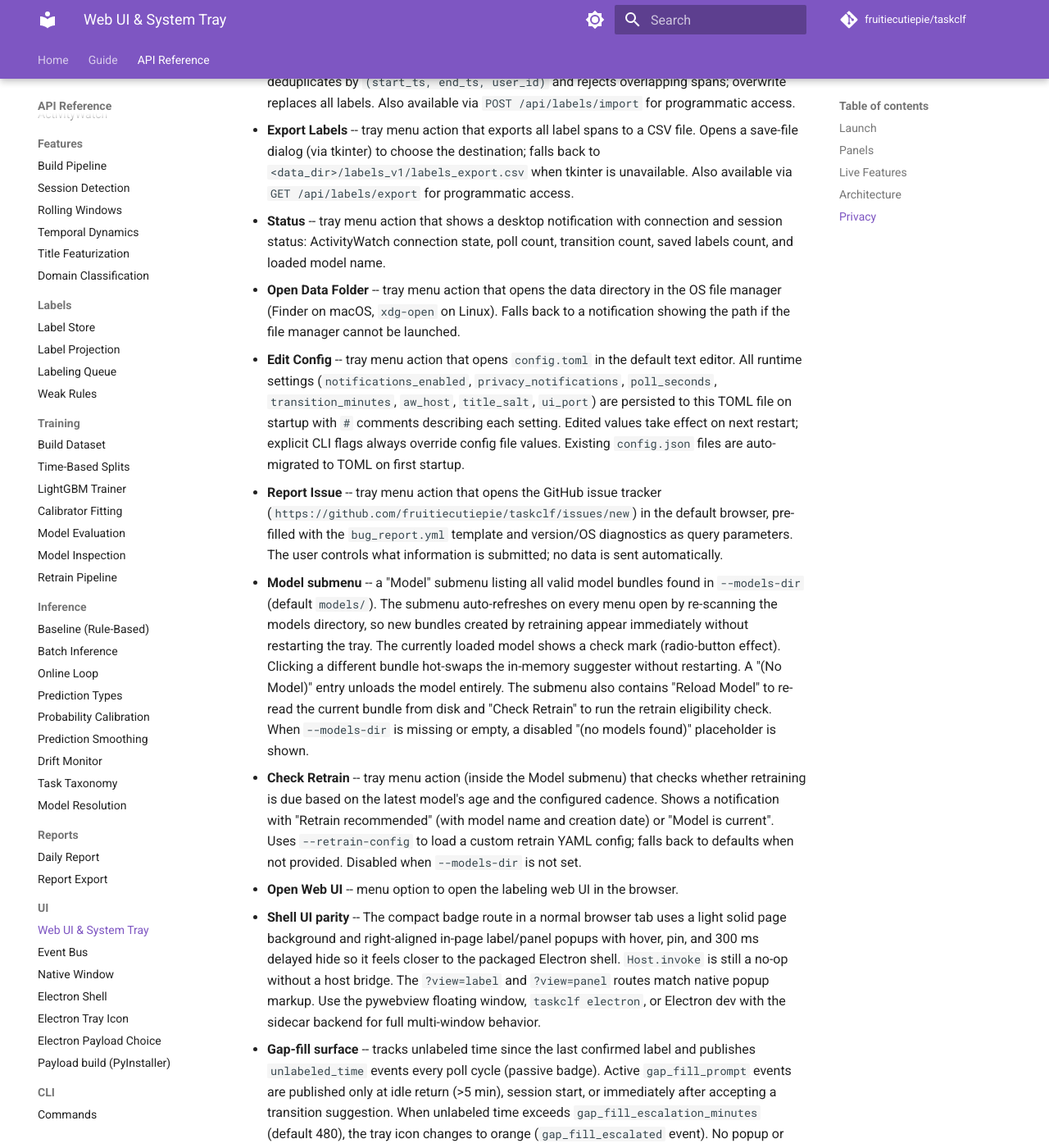
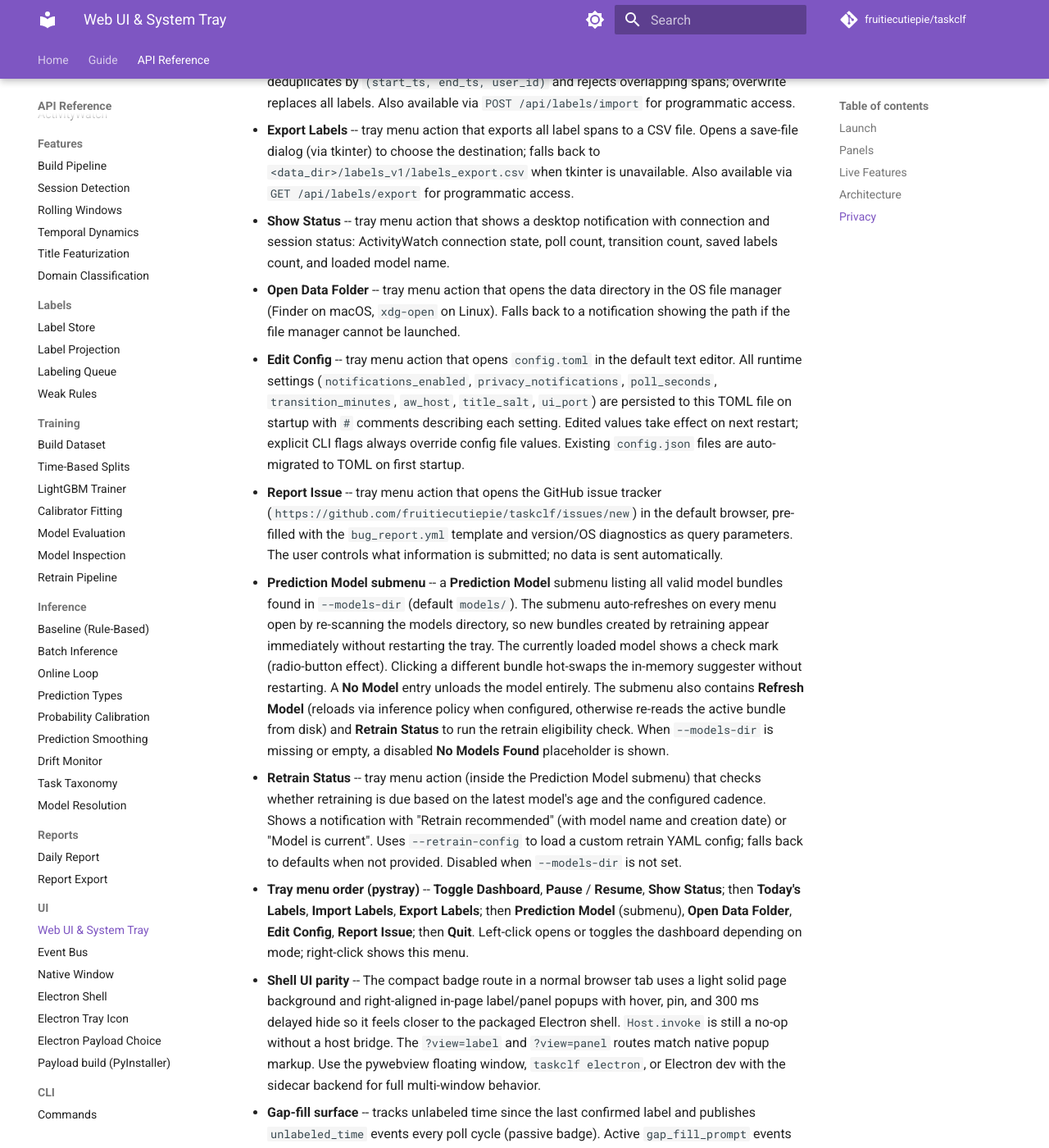
Before and after one commit to fruitiecutiepie/taskclf, an MkDocs documentation site: the page built from docs/api/ui/labeling.md, in a window 1280 px wide and 1400 px high, scrolled down 10281 px. Shown: the whole window at 82% size. Built offline with MkDocs 1.6.1 and Material for MkDocs 9.7.7, drawn with Linux system fonts in a browser that asks for light colours; comment, search, counter and statistics services are not loaded; some of the changed text lies outside the part shown.

Commit message:
feat: improve tray menu ux

```diff
--- a/docs/api/ui/labeling.md
+++ b/docs/api/ui/labeling.md
@@ -129,17 +129,17 @@ taskclf tray --dev
 - **Pause/resume** -- monitoring can be paused via the tray menu ("Pause"/"Resume") or the `POST /api/tray/pause` REST endpoint. When paused, polling and transition detection are skipped but session state (poll count, transitions) is preserved. The `status` event emits `state: "paused"` and the `tray_state` event includes `paused: true`.
 - **Transition notifications** -- on each transition, a notification prompts the user to label the completed block. The primary channel is the **Web Notifications API** (delivered via the `prompt_label` WebSocket event to the frontend); macOS osascript desktop notifications serve as a fallback when no browser or pywebview client is connected. User-facing time ranges in notification copy are displayed in the local timezone, while the structured event timestamps remain UTC. Notification bodies include an exact local start/end range line derived from `block_start` / `block_end` for precise review. The browser requests notification permission on the first user interaction (click). On supported Web Notifications runtimes, transition prompts request persistent display (`requireInteraction`) so they stay visible until dismissed or clicked instead of auto-closing immediately. In the Electron shell, transition prompts use a native notification path with action buttons on supported platforms: when a model suggestion exists the notification offers `Accept`, `Review`, and `Skip`, while clicking the notification body also opens the labeler; without a suggestion, the native action is `Review`. By default, app names are redacted for privacy (`privacy_notifications=True`). Set `privacy_notifications=False` to show raw app identifiers. Desktop fallback notifications can be disabled entirely with `notifications_enabled=False`.
 - **Label suggestions** -- when `--model-dir` is provided, the app predicts a label and includes it in the notification. Without a model, all 8 core labels are shown. On startup, model loading is deferred until after the embedded UI server begins listening, so `tray_state.model_loaded` may briefly remain `false` during cold-start while the suggester loads in the background. `_LabelSuggester` propagates the stable config-backed `user_id` (from `UserConfig`) to `build_features_from_aw_events` so the model receives the same personalization signal used during training. When no config is available, falls back to `"default-user"`. Input events (keyboard/mouse statistics from `aw-watcher-input`) are also fetched and passed to feature building so that input-derived features (`keys_per_min`, `clicks_per_min`, etc.) are populated rather than left as `None`.
-- **Quick-label menus** -- right-click the tray icon to label the last 5/10/15/30 minutes with any core label.
-- **Label Stats** -- tray menu action that shows a desktop notification summarizing today's labeling progress: total label count, total time, and per-label breakdown (e.g. "Today: 5 labels, 1h 15m -- Build 45m, Debug 20m, Write 10m"). Also available via `GET /api/labels/stats` for programmatic access.
+- **Quick labeling** -- preset durations and the label grid live in the web UI (for example the **Recent** panel), not in the pystray right-click menu. Use **Toggle Dashboard** to open the UI.
+- **Today's Labels** -- tray menu action that shows a desktop notification summarizing today's labeling progress: total label count, total time, and per-label breakdown (e.g. "Today: 5 labels, 1h 15m -- Build 45m, Debug 20m, Write 10m"). Counts use the UTC calendar day. Also available via `GET /api/labels/stats` for programmatic access.
 - **Import Labels** -- tray menu action that imports label spans from a CSV file. Opens a file-open dialog (via tkinter) to choose the source CSV, then prompts the user to merge with existing labels or overwrite them. Falls back to native macOS file dialogs (via osascript) when tkinter is unavailable or fails (e.g. threading conflicts with the pystray event loop). Merge deduplicates by `(start_ts, end_ts, user_id)` and rejects overlapping spans; overwrite replaces all labels. Also available via `POST /api/labels/import` for programmatic access.
 - **Export Labels** -- tray menu action that exports all label spans to a CSV file. Opens a save-file dialog (via tkinter) to choose the destination; falls back to `<data_dir>/labels_v1/labels_export.csv` when tkinter is unavailable. Also available via `GET /api/labels/export` for programmatic access.
-- **Status** -- tray menu action that shows a desktop notification with connection and session status: ActivityWatch connection state, poll count, transition count, saved labels count, and loaded model name.
+- **Show Status** -- tray menu action that shows a desktop notification with connection and session status: ActivityWatch connection state, poll count, transition count, saved labels count, and loaded model name.
 - **Open Data Folder** -- tray menu action that opens the data directory in the OS file manager (Finder on macOS, `xdg-open` on Linux). Falls back to a notification showing the path if the file manager cannot be launched.
 - **Edit Config** -- tray menu action that opens `config.toml` in the default text editor. All runtime settings (`notifications_enabled`, `privacy_notifications`, `poll_seconds`, `transition_minutes`, `aw_host`, `title_salt`, `ui_port`) are persisted to this TOML file on startup with `#` comments describing each setting. Edited values take effect on next restart; explicit CLI flags always override config file values. Existing `config.json` files are auto-migrated to TOML on first startup.
 - **Report Issue** -- tray menu action that opens the GitHub issue tracker (`https://github.com/fruitiecutiepie/taskclf/issues/new`) in the default browser, pre-filled with the `bug_report.yml` template and version/OS diagnostics as query parameters. The user controls what information is submitted; no data is sent automatically.
-- **Model submenu** -- a "Model" submenu listing all valid model bundles found in `--models-dir` (default `models/`). The submenu auto-refreshes on every menu open by re-scanning the models directory, so new bundles created by retraining appear immediately without restarting the tray. The currently loaded model shows a check mark (radio-button effect). Clicking a different bundle hot-swaps the in-memory suggester without restarting. A "(No Model)" entry unloads the model entirely. The submenu also contains "Reload Model" to re-read the current bundle from disk and "Check Retrain" to run the retrain eligibility check. When `--models-dir` is missing or empty, a disabled "(no models found)" placeholder is shown.
-- **Check Retrain** -- tray menu action (inside the Model submenu) that checks whether retraining is due based on the latest model's age and the configured cadence. Shows a notification with "Retrain recommended" (with model name and creation date) or "Model is current". Uses `--retrain-config` to load a custom retrain YAML config; falls back to defaults when not provided. Disabled when `--models-dir` is not set.
-- **Open Web UI** -- menu option to open the labeling web UI in the browser.
+- **Prediction Model submenu** -- a **Prediction Model** submenu listing all valid model bundles found in `--models-dir` (default `models/`). The submenu auto-refreshes on every menu open by re-scanning the models directory, so new bundles created by retraining appear immediately without restarting the tray. The currently loaded model shows a check mark (radio-button effect). Clicking a different bundle hot-swaps the in-memory suggester without restarting. A **No Model** entry unloads the model entirely. The submenu also contains **Refresh Model** (reloads via inference policy when configured, otherwise re-reads the active bundle from disk) and **Retrain Status** to run the retrain eligibility check. When `--models-dir` is missing or empty, a disabled **No Models Found** placeholder is shown.
+- **Retrain Status** -- tray menu action (inside the Prediction Model submenu) that checks whether retraining is due based on the latest model's age and the configured cadence. Shows a notification with "Retrain recommended" (with model name and creation date) or "Model is current". Uses `--retrain-config` to load a custom retrain YAML config; falls back to defaults when not provided. Disabled when `--models-dir` is not set.
+- **Tray menu order (pystray)** -- **Toggle Dashboard**, **Pause** / **Resume**, **Show Status**; then **Today's Labels**, **Import Labels**, **Export Labels**; then **Prediction Model** (submenu), **Open Data Folder**, **Edit Config**, **Report Issue**; then **Quit**. Left-click opens or toggles the dashboard depending on mode; right-click shows this menu.
 - **Shell UI parity** -- The compact badge route in a normal browser tab uses a light solid page background and right-aligned in-page label/panel popups with hover, pin, and 300 ms delayed hide so it feels closer to the packaged Electron shell. `Host.invoke` is still a no-op without a host bridge. The `?view=label` and `?view=panel` routes match native popup markup. Use the pywebview floating window, `taskclf electron`, or Electron dev with the sidecar backend for full multi-window behavior.
 - **Gap-fill surface** -- tracks unlabeled time since the last confirmed label and publishes `unlabeled_time` events every poll cycle (passive badge). Active `gap_fill_prompt` events are published only at idle return (>5 min), session start, or immediately after accepting a transition suggestion. When unlabeled time exceeds `gap_fill_escalation_minutes` (default 480), the tray icon changes to orange (`gap_fill_escalated` event). No popup or notification is sent on escalation.
 - **Event broadcasting** -- publishes `status`, `tray_state`, `initial_app`, `prediction`, `label_created`, `labels_changed`, `suggest_label`, `unlabeled_time`, `gap_fill_prompt`, and `gap_fill_escalated` events to the shared EventBus for connected WebSocket clients.
```
Also changed, not shown: docs/api/cli/main.md (+5 -2 lines), docs/api/ui/electron_payload_choice.md (+2 -2 lines), docs/api/ui/electron_shell.md (+5 -1 lines), 4 other files.
